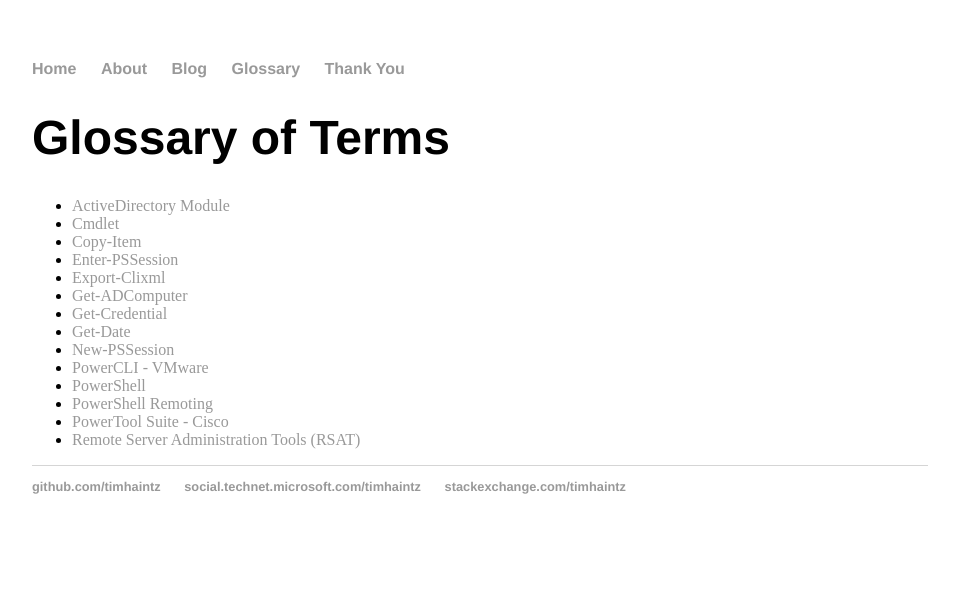
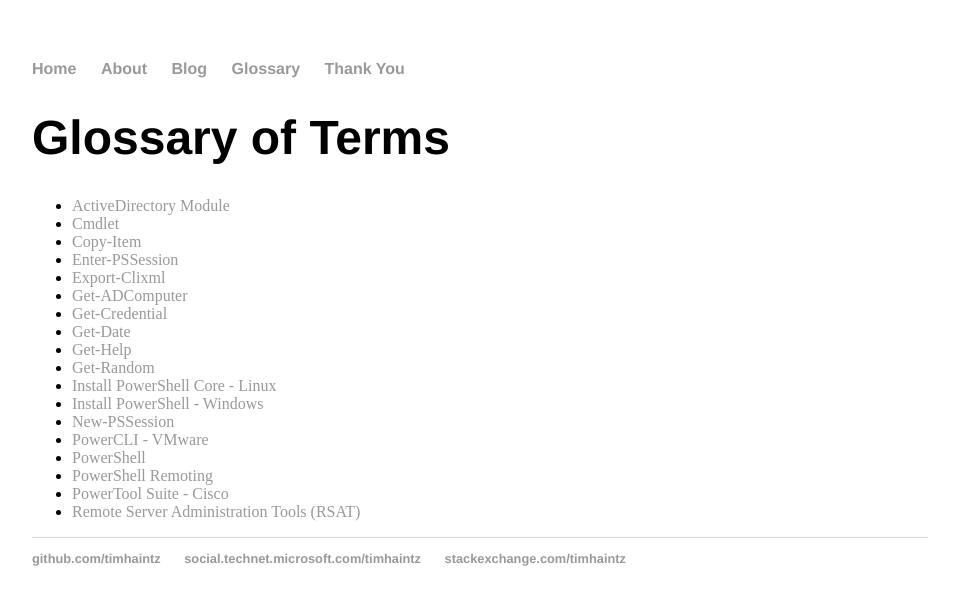
Before and after one commit to timhaintz/timhaintz.github.io, a Jekyll site: the page built from glossary/index.md, in a window 1280 px wide. Shown: the top 605 px of the page, without its empty margins (160-1119 px from the left). Built offline with Jekyll 4.4.1, drawn with Linux system fonts in a browser that asks for light colours.

Commit message:
Update index.md

```diff
--- a/glossary/index.md
+++ b/glossary/index.md
@@ -13,6 +13,10 @@
 * [Get-ADComputer](https://docs.microsoft.com/en-us/powershell/module/addsadministration/get-adcomputer?view=win10-ps)
 * [Get-Credential](https://docs.microsoft.com/en-us/powershell/module/microsoft.powershell.security/get-credential?view=powershell-6)
 * [Get-Date](https://docs.microsoft.com/en-us/powershell/module/microsoft.powershell.utility/get-date?view=powershell-6)
+* [Get-Help](https://docs.microsoft.com/en-us/powershell/module/microsoft.powershell.core/get-help?view=powershell-6)
+* [Get-Random](https://docs.microsoft.com/en-us/powershell/module/microsoft.powershell.utility/get-random?view=powershell-6)
+* [Install PowerShell Core - Linux](https://docs.microsoft.com/en-us/powershell/scripting/setup/installing-powershell-core-on-linux?view=powershell-6)
+* [Install PowerShell - Windows](https://docs.microsoft.com/en-us/powershell/scripting/setup/installing-windows-powershell?view=powershell-6)
 * [New-PSSession](https://docs.microsoft.com/en-us/powershell/module/microsoft.powershell.core/new-pssession?view=powershell-6)
 * [PowerCLI - VMware](https://www.vmware.com/support/developer/PowerCLI/)
 * [PowerShell](https://docs.microsoft.com/en-us/powershell/scripting/powershell-scripting?view=powershell-6)
```
